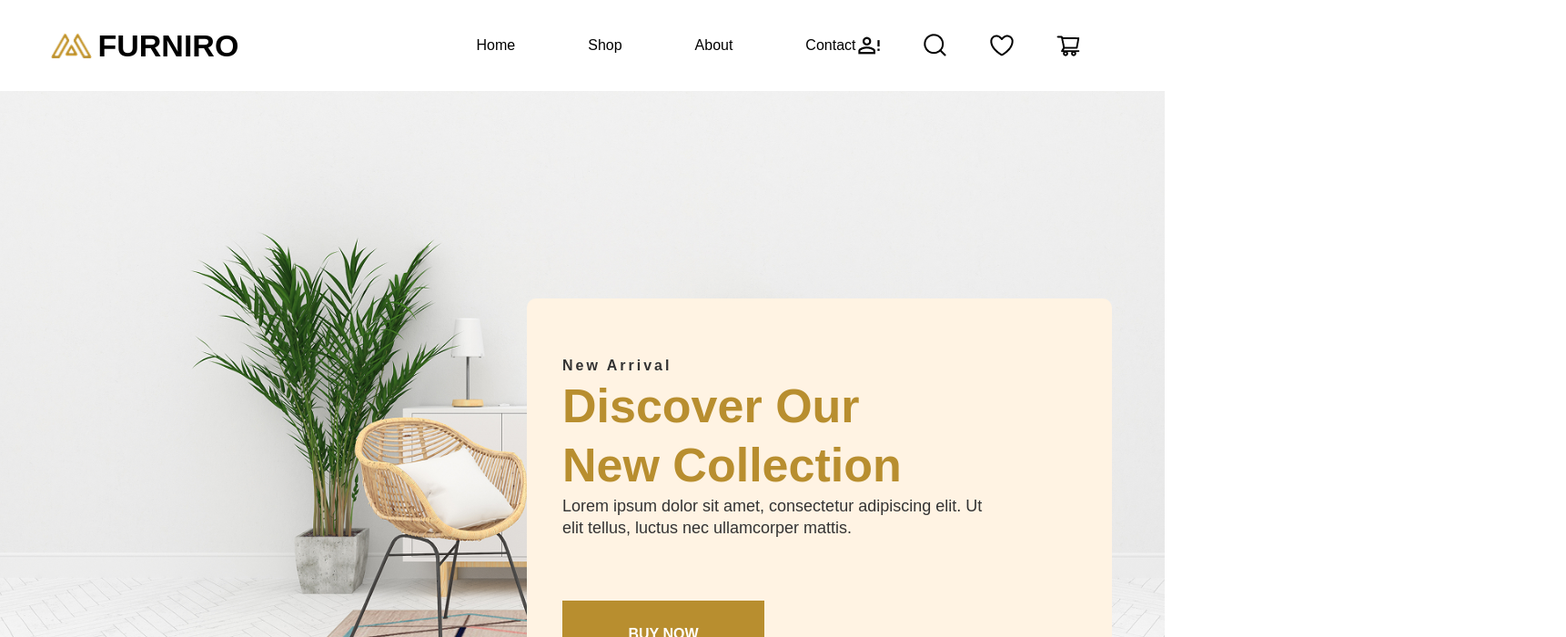
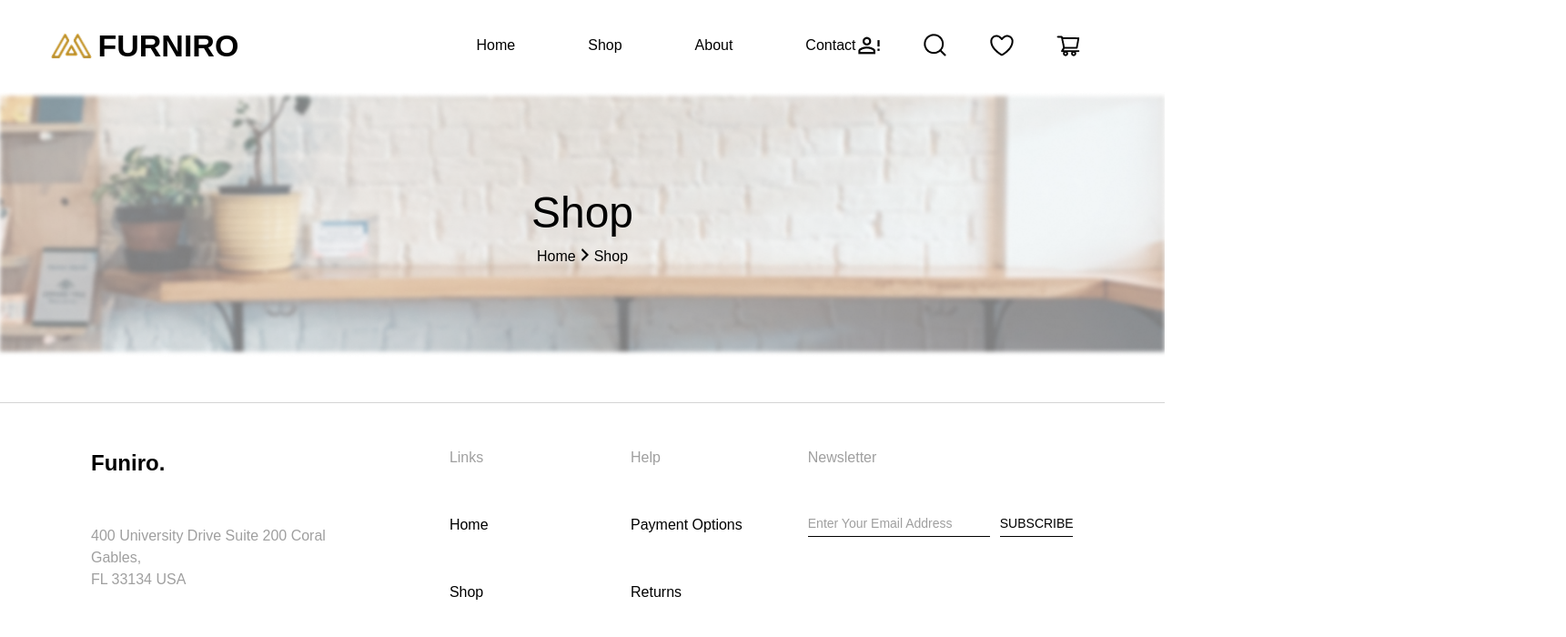
Before and after one commit to DangHuuLong/Furniture-Landing-Page, a React (Vite) app: page / in a window 1280 px wide. Shown: the top 700 px of the page at 91% size, 1721 px wide, since content can reach past the window. Built offline with nearby package versions, Linux system fonts and the light colour scheme.

Commit message:
feat(shop): implement banner

```diff
--- a/src/App.jsx
+++ b/src/App.jsx
@@ -1,12 +1,13 @@
 import Footer from './pages/Home/Footer'
 import Header from './pages/Home/Header'
 import Home from './pages/Home/home'
+import Shop from './pages/Shop/Shop'
 function App() {
 
   return (
     <>
       <Header />
-      <Home />
+      <Shop />
       <Footer />
     </>
   )
--- /dev/null
+++ b/src/pages/Shop/Banner.jsx
@@ -0,0 +1,48 @@
+function Banner() {
+  return (
+    <div style={{
+      width: "100%",
+      position: "relative",
+    }}>
+      <img src="/src/pages/Shop/images/Rectangle 1.png" style={{
+        width: "100%",
+      }}/>
+      <div style={{
+        position: "absolute",
+        inset: 0,
+        display: "flex",
+        flexDirection: "column",
+        justifyContent: "center",
+        alignItems: "center",
+      }}>
+        <p style={{
+          fontFamily: '"Poppins", sans-serif',
+          fontWeight: '500',
+          fontSize: '48px',
+          color: '000000',
+        }}>Shop</p>
+        <div style={{
+          display: "flex",
+        }}>
+          <p style={{
+            fontFamily: '"Poppins", sans-serif',
+            fontWeight: '500',
+            fontSize: '16px',
+            color: '000000',
+          }}>Home</p>
+          <img src="/src/pages/Shop/images/dashicons_arrow-down-alt2.png" style={{
+            width: "20px",
+            height: "20px",
+          }}/>
+          <p style={{
+            fontFamily: '"Poppins", sans-serif',
+            fontWeight: '300',
+            fontSize: '16px',
+            color: '000000',
+          }}>Shop</p>
+        </div>
+      </div>
+    </div>
+  )
+}
+export default Banner;
--- /dev/null
+++ b/src/pages/Shop/Shop.jsx
@@ -0,0 +1,10 @@
+import Banner from "./Banner";
+
+function Shop(){
+  return (
+    <>
+      <Banner />
+    </>
+  )
+}
+export default Shop;
```
Also changed, not shown: src/pages/Shop/images/Rectangle 1.png (added), src/pages/Shop/images/dashicons_arrow-down-alt2.png (added).
